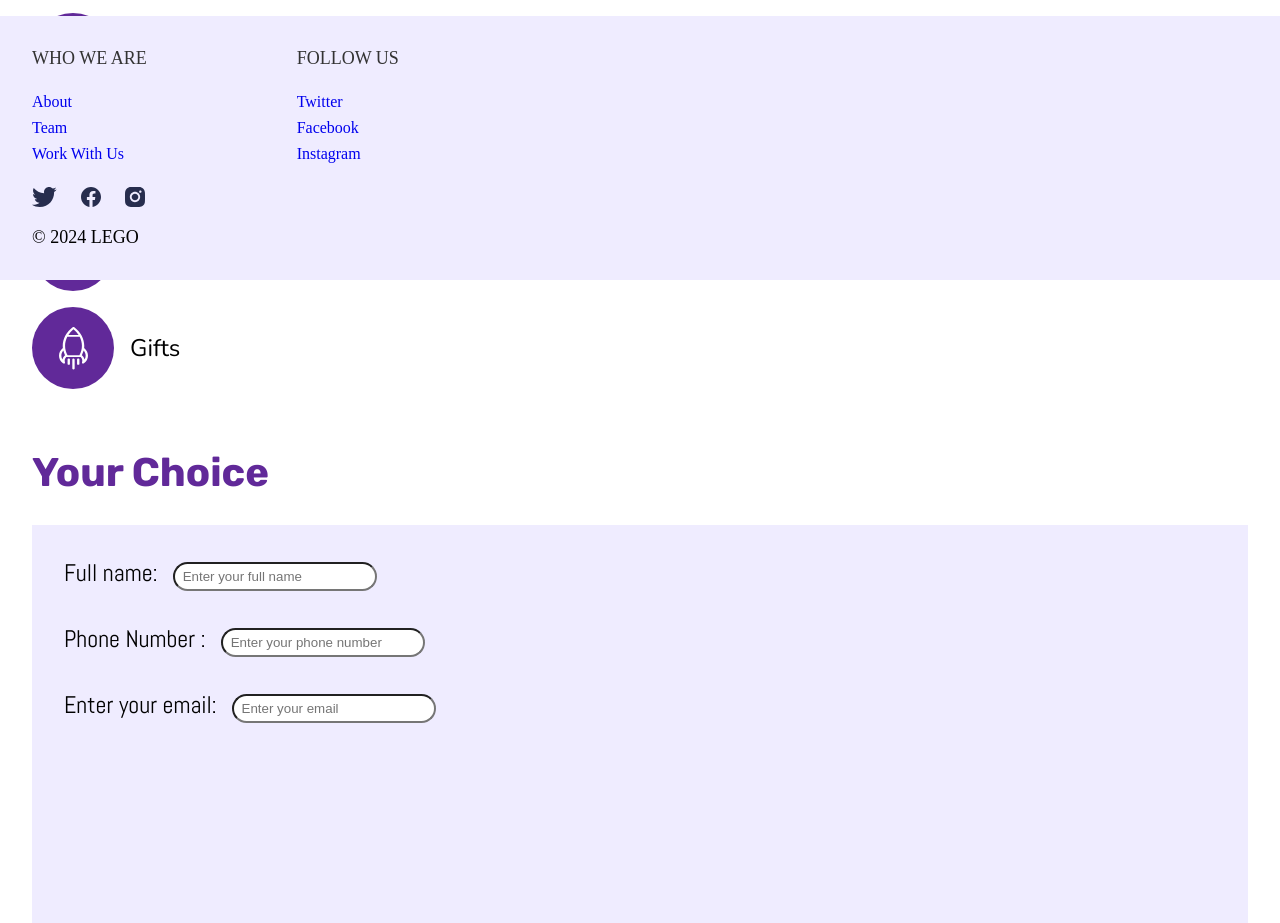
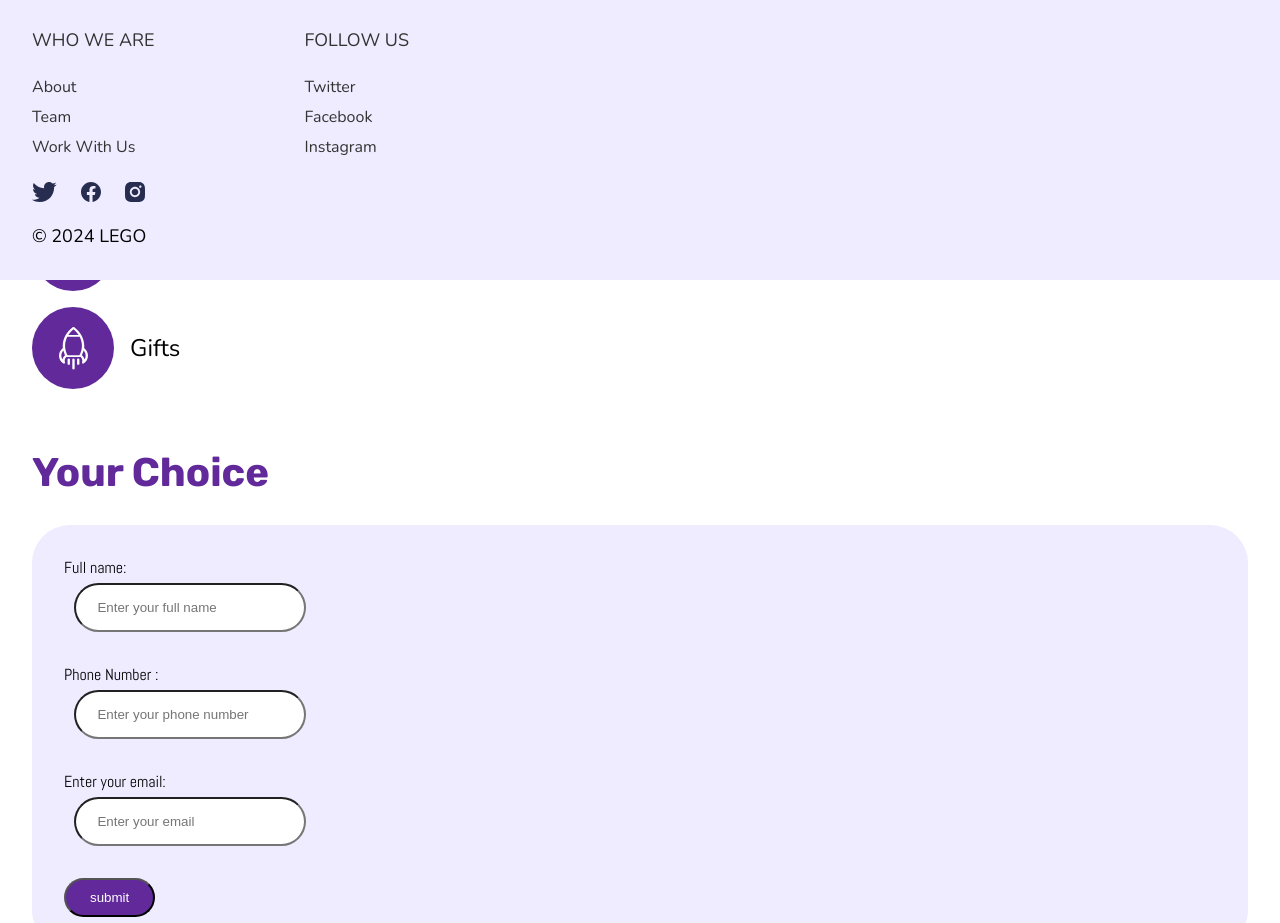
Before and after one commit to ValeriBalan/Ex2, a plain HTML site: page secondPage.html in a window 1280 px wide. Shown: the part 520-1443 px from the top of the page. Drawn offline with nearby package versions, Linux system fonts and the light colour scheme.

Commit message:
update: finished

```diff
--- a/css/style.css
+++ b/css/style.css
@@ -1,10 +1,6 @@
 * {
     margin: 0;
     padding: 0;
-}
-
-main, footer, nav, section, div  {
-    display: block;
 }
 
 html, body {
@@ -14,10 +10,10 @@ html, body {
 
 header{
     display: flex;
+    gap: 135px;
     height: 128px;
     padding-top: 1px;
     margin-top: auto;
-    gap: 135px;
 }
 
 .container {
@@ -26,8 +22,8 @@ header{
 }
 
 #header_center{
+    width: 100%;
     display: flex;
-    width: 100%;
     align-items: center;
     justify-content: space-between;
 }
@@ -79,6 +75,7 @@ nav a:hover {
 
 #nav_section{
     padding-right: 120px;
+    font-family: Nunito;
 }
 
 #home{
@@ -104,7 +101,6 @@ body{
     max-width: 100%;
     height: 797px;
     padding: 32px;
-    flex-shrink: 0;
     background-size: cover;
     background-position: center;
     background-repeat: no-repeat;
@@ -131,7 +127,6 @@ body{
 
 #About_section{
     height: auto;
-    flex-shrink: 0;
     display: flex;
     flex-direction: column;
     gap:32px;
@@ -181,7 +176,6 @@ body{
 .card{
     width: 376px;
     height: 496px;
-    flex-shrink: 0;
     border-radius: 38px;
     background: #EFECFF;
     display: flex;
@@ -194,7 +188,6 @@ body{
     background: url("../images/Interstellar\ Spaceship.png");
     width: 376px;
     height: 276px;
-    flex-shrink: 0;
     background-repeat: no-repeat;
     background-size: cover;
     display: block;
@@ -205,7 +198,6 @@ body{
     background: url("../images/Mars\ Crew\ Exploration\ Rover.png");
     width: 376px;
     height: 276px;
-    flex-shrink: 0;
     background-repeat: no-repeat;
     background-size: cover;
     display: block;
@@ -216,7 +208,6 @@ body{
     background: url("../images/Planet\ Earth\ and\ Moon\ in\ Orbit.png");
     width: 376px;
     height: 276px;
-    flex-shrink: 0;
     background-repeat: no-repeat;
     background-size: cover;
     display: block;
@@ -227,7 +218,6 @@ body{
     background: url("../images/Mars\ Space\ Base\ and\ Rocket.png");
     width: 376px;
     height: 276px;
-    flex-shrink: 0;
     background-repeat: no-repeat;
     background-size: cover;
     display: block;
@@ -238,7 +228,6 @@ body{
     background: url("../images/Space\ Science\ Lab.png");
     width: 376px;
     height: 276px;
-    flex-shrink: 0;
     background-repeat: no-repeat;
     background-size: cover;
     display: block;
@@ -249,7 +238,6 @@ body{
     background: url("../images/Modular\ Space\ Station.png");
     width: 376px;
     height: 276px;
-    flex-shrink: 0;
     background-repeat: no-repeat;
     background-size: cover;
     display: block;
@@ -265,7 +253,6 @@ body{
 .heart_icon{
     width: 23px;
     height: 20px;
-    flex-shrink: 0;
     top: 49px;
     right: 54px;
     position: absolute;
@@ -299,7 +286,6 @@ h4{
     line-height: normal;
     width: 315px;
     height: 96px;
-    flex-shrink: 0;
 }
 
 .price_and_cart{
@@ -327,7 +313,6 @@ h4{
 .cart_icon_button{
     width: 63px;
     height: 63px;
-    flex-shrink: 0;
     display: flex;
     padding: 14px;
     border-radius: 50%;
@@ -340,7 +325,6 @@ h4{
 #images_container{
     max-width: 100%;
     height: 300px;
-    flex-shrink: 0;
     display: flex;
     flex-direction: row;
     gap:32px;
@@ -350,7 +334,6 @@ h4{
     background: url("../images/Series\ 26\ Space.png");
     width: 300px;
     height: 300px;
-    flex-shrink: 0;
     border: 4px solid #E6DBFE;
     background-repeat: no-repeat;
     background-size: cover;
@@ -360,7 +343,6 @@ h4{
     background: url("../images/Creative\ Space\ Planets.png");
     width: 388.286px;
     height: 300px;
-    flex-shrink: 0;
     border: 4px solid #E6DBFE;
     background-repeat: no-repeat;
     background-size: cover;
@@ -370,7 +352,6 @@ h4{
     background: url("../images/Space\ Astronaut.png");
     width: 300px;
     height: 300px;
-    flex-shrink: 0;
     border: 4px solid #E6DBFE;
     background-repeat: no-repeat;
     background-size: cover;
@@ -379,7 +360,6 @@ h4{
 #list_container{
     height: 480px;
     max-width: 100%;
-    flex-shrink: 0;
     display: flex;
     flex-direction: column;
     padding-top: 32px;
@@ -405,7 +385,6 @@ h4{
 .list_icon_button{
     width: 82px;
     height: 82px;
-    flex-shrink: 0;
     display: flex;
     padding: 14px;
     border-radius: 50%;
@@ -424,8 +403,8 @@ h4{
     line-height: 14px;
 }
 
-#form_container{
-    height: 805px;
+#form_wrapper{
+    height: fit-content;
     max-width: 100%;
     padding-top: 32px;
     display: flex;
@@ -444,15 +423,31 @@ h4{
 
 #rectangle{
     max-width: 100%;
-    height: 503px;
-    flex-shrink: 0;
+    border-radius: 38px;
     background: #EFECFF;
+    padding: 32px;
+    font-size: 16px;
+    font-family: Abel;
+}
+
+#form_container{
     display: flex;
     flex-direction: column;
     gap: 32px;
-    padding: 32px;
-    font-size: 24px;
-    font-family: Abel;
+}
+
+.input_container{
+    display: flex;
+    flex-direction: column;
+    gap: 5px;
+}
+
+#submit{
+    background-color: #612999;
+    color:#fff;
+    max-width: fit-content;
+    padding: 10px 24px;
+    border-radius: 38px;
 }
 
 #name, #phone, #email{
@@ -460,13 +455,13 @@ h4{
     width: 200px;
     height: 25px;
     margin-left: 10px;
+    padding: 10px 14px;
 }
 
 footer{
     background: #EFECFF;
     width: 100%;
     height: auto;
-    flex-shrink: 0;
     position: fixed;
     bottom: 0;
     right: 0;
@@ -478,6 +473,7 @@ footer{
     display: flex;
     flex-direction: column;
     gap: 24px;
+    font-family: Nunito;
 }
 
 #footer_link_container{
@@ -485,14 +481,7 @@ footer{
     gap: 150px;
 }
 
-#non_clickable{
-    display: flex;
-    flex-direction: column;
-    gap: 8px;
-    color: #333;
-}
-
-#clickable{
+.footer_links{
     display: flex;
     flex-direction: column;
     gap: 8px;
@@ -510,16 +499,17 @@ footer{
     gap: 24px;
 }
 
-#©_2024_LEGO, #who_we_are, #follow_us{
+.©_2024_LEGO, .who_we_are, .follow_us{
     font-size: 18px;
 }
 
 .link{
     font-size: 16px;
     text-decoration: none;
+    color: #333;
 }
 
-#who_we_are, #follow_us{
+.who_we_are, .follow_us{
     margin-bottom: 16px;
 }
 
--- a/secondPage.html
+++ b/secondPage.html
@@ -18,7 +18,7 @@
                         <span id="logo_name"> Space</span>
                     </div>
                     <nav id="nav_section">
-                        <a href="index.html" >Home</a>
+                        <a href="index.html">Home</a>
                         <a href="#" id="our_shop">Our Shop</a>
                         <a>Discover</a>
                         <a>Help</a>
@@ -78,20 +78,25 @@
                     <span class="category_name">Gifts</span>
                 </div>
             </section>
-            <section id="form_container" class="container">
+            <section id="form_wrapper" class="container">
                 <h2 id="your_choice">Your Choice</h2>
                 <div id="rectangle">
                     <form>
+                        <div id="form_container">
+                            <div class="input_container">
                                 <label for="name">Full name:</label>
-                        <input type="text" id="name" placeholder="  Enter your full name"><br>
-                    </form>
-                    <form>
+                                <input type="text" id="name" placeholder="  Enter your full name">
+                            </div>
+                            <div class="input_container">
                                 <label for="phone">Phone Number :</label>
                                 <input type="number" id="phone" placeholder="  Enter your phone number" pattern="[0-9]{10}" required>
-                    </form>
-                    <form>
+                            </div>
+                            <div class="input_container">
                                 <label for="email">Enter your email:</label>
                                 <input type="email" id="email" placeholder="  Enter your email ">
+                            </div>
+                        <button id="submit">submit</button>
+                        </div>
                     </form>
                 </div>
             </section>
@@ -99,14 +104,14 @@
         <footer>
             <div id="footer_container">
                 <div id="footer_link_container">
-                        <div id="non_clickable">
-                            <span id="who_we_are">WHO WE ARE</span>
+                    <div class="footer_links">
+                        <span class="who_we_are">WHO WE ARE</span>
                         <a href="#" class="link">About</a>
                         <a href="#" class="link">Team</a>
                         <a href="#" class="link">Work With Us</a>
                     </div>
-                        <div id="clickable">
-                            <span id="follow_us">FOLLOW US</span>
+                    <div class="footer_links">
+                        <span class="follow_us">FOLLOW US</span>
                         <a href="https://x.com/" class="link" target="_blank">Twitter</a>
                         <a href="https://www.facebook.com/" class="link" target="_blank">Facebook</a>
                         <a href="https://www.instagram.com/" class="link" target="_blank">Instagram</a>
@@ -130,7 +135,7 @@
                             </svg>
                         </a>
                     </div>
-                        <span id="©_2024_LEGO">© 2024 LEGO</span>
+                    <span class="©_2024_LEGO">© 2024 LEGO</span>
                 </div>
             </div>
         </footer>
```
Also changed, not shown: index.html (+15 -15 lines). Lines whose indentation alone changed are shown as unchanged.
